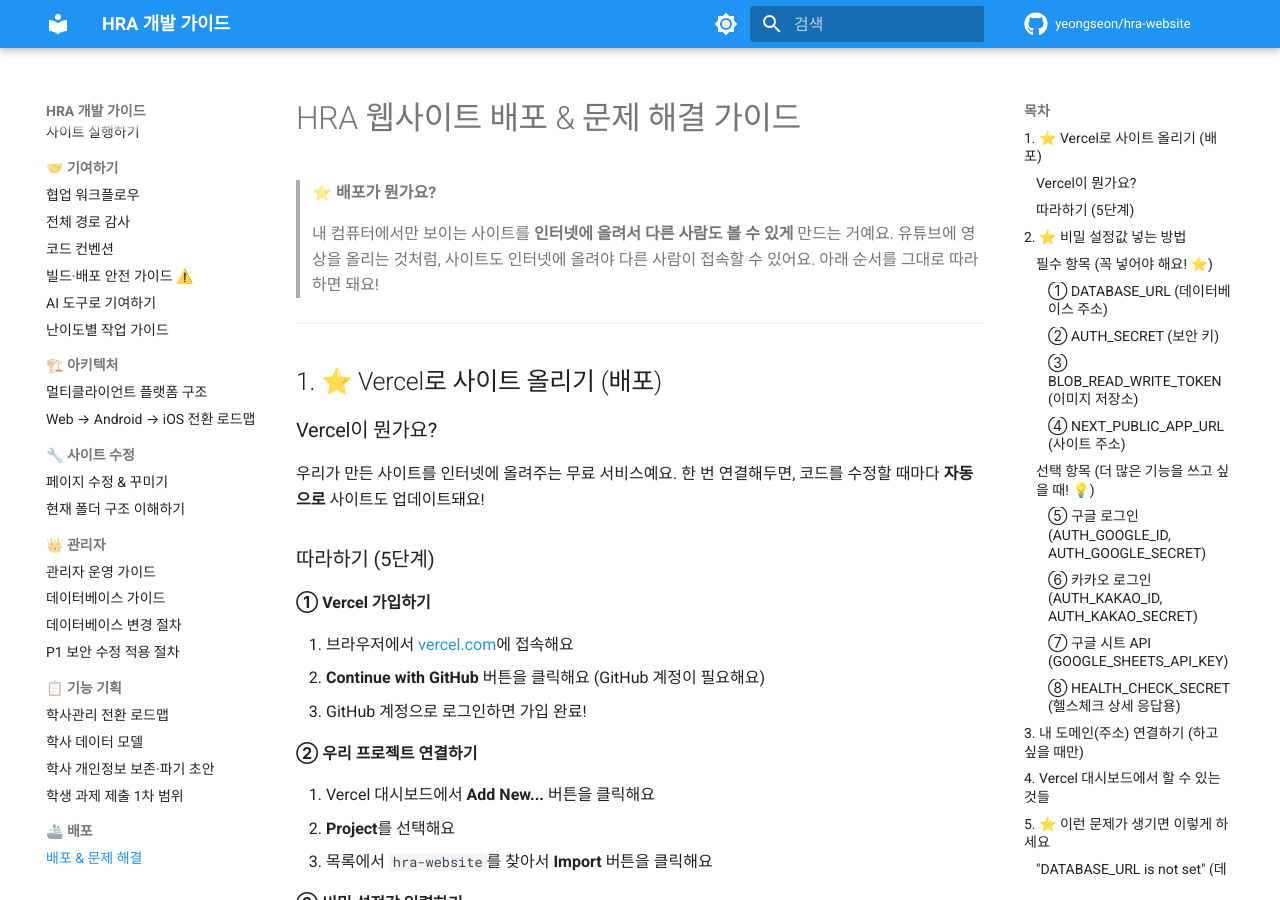
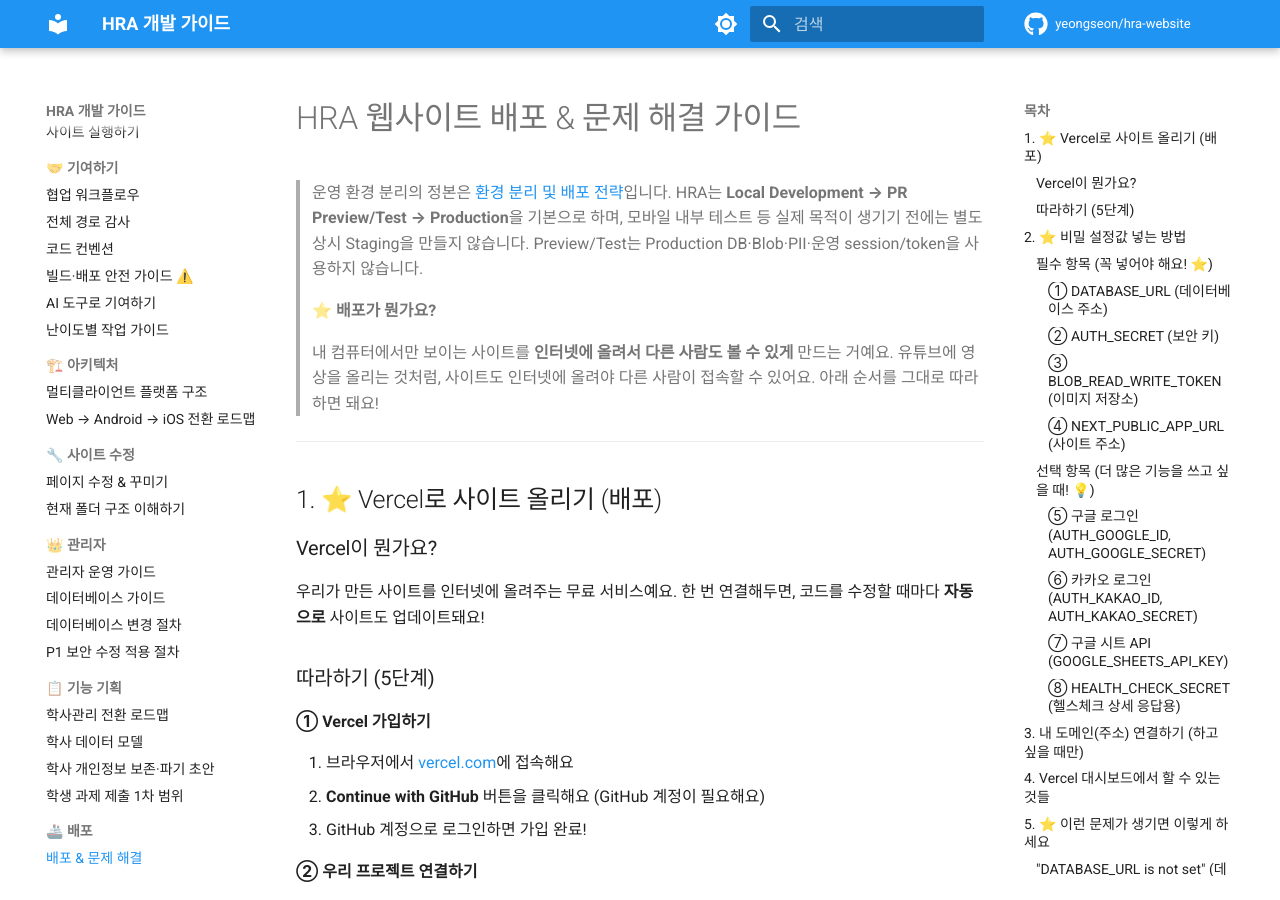
Before and after one commit to yeongseon/hra-website, an MkDocs documentation site: the page built from docs/DEPLOYMENT.md, in a window 1280 px wide and 900 px high. Built offline with MkDocs 1.6.1 and Material for MkDocs 9.7.7, drawn with Linux system fonts in a browser that asks for light colours; comment, search, counter and statistics services are not loaded.

Commit message:
docs(deploy): 환경 분리 정본 연결

```diff
--- a/docs/DEPLOYMENT.md
+++ b/docs/DEPLOYMENT.md
@@ -1,4 +1,8 @@
 # HRA 웹사이트 배포 & 문제 해결 가이드
+
+> 운영 환경 분리의 정본은 [환경 분리 및 배포 전략](developer/environment-strategy.md)입니다.
+> HRA는 **Local Development → PR Preview/Test → Production**을 기본으로 하며, 모바일 내부 테스트 등 실제 목적이 생기기 전에는 별도 상시 Staging을 만들지 않습니다.
+> Preview/Test는 Production DB·Blob·PII·운영 session/token을 사용하지 않습니다.
 
 > ⭐ **배포가 뭔가요?**
 >
```
